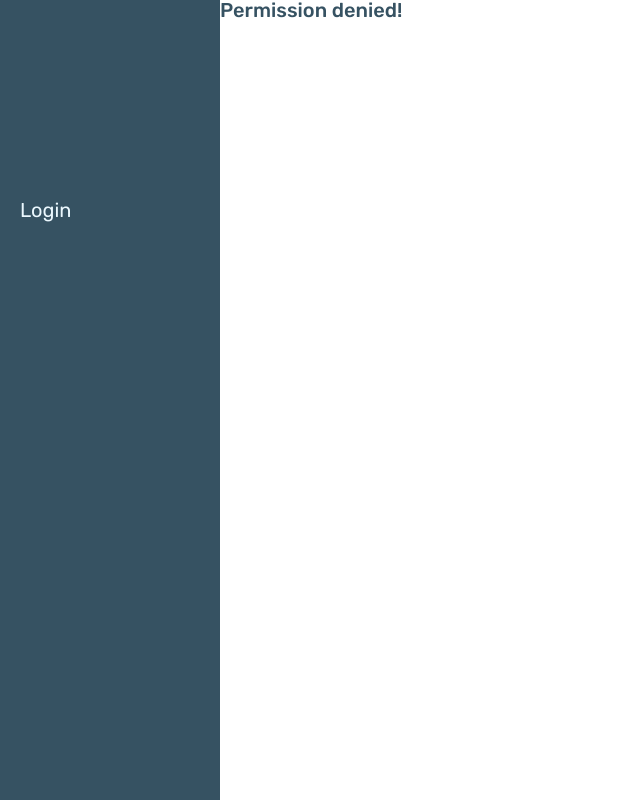
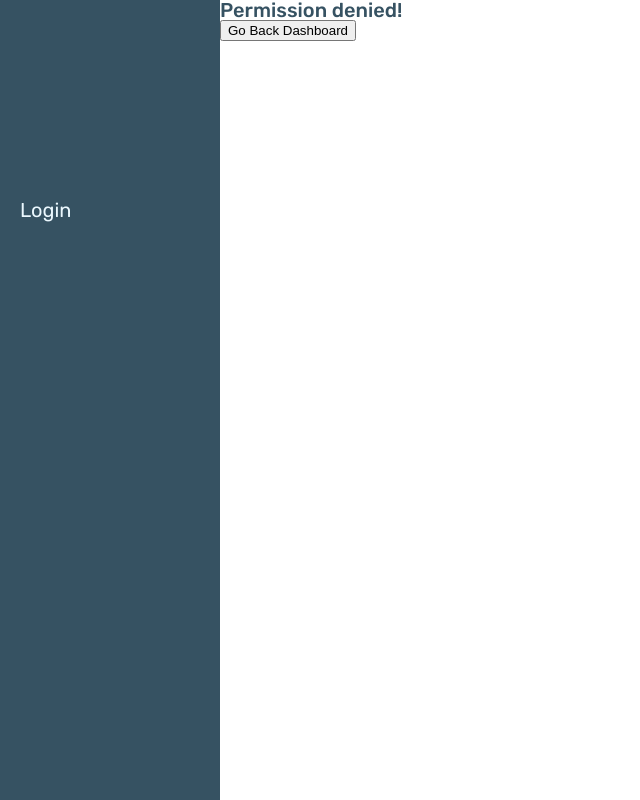
Before and after one commit to phucdo2601/LearnReactjsWithTypescript, a React (Create React App) app: page /denied in a window 1280 px wide. Shown: the top 800 px of the page, without its empty margins (0-640 px from the left). Built offline with nearby package versions, Linux system fonts and the light colour scheme.

Commit message:
change port of run local project and add send state of NavLink and Link in react-router b01

```diff
--- a/package.json
+++ b/package.json
@@ -18,7 +18,7 @@
     "web-vitals": "^2.1.4"
   },
   "scripts": {
-    "start": "react-scripts start",
+    "start": "set PORT=3006 && react-scripts start",
     "build": "react-scripts build",
     "test": "react-scripts test",
     "eject": "react-scripts eject"
--- a/src/components/NewUser.tsx
+++ b/src/components/NewUser.tsx
@@ -75,7 +75,7 @@ const NewUser = () => {
                             name="name"
                             onChange={handleChange}
                             value={newUser.name}
-                            placeholder="John Doe"
+                            placeholder={locationState1.userName}
                         />
                     </div>
                     <div className="new-user__form-group">
--- a/src/components/PermissionDenied.tsx
+++ b/src/components/PermissionDenied.tsx
@@ -1,10 +1,23 @@
 import React from 'react'
+import { useNavigate } from 'react-router-dom'
 
 const PermissionDenied = () => {
+    const navigate = useNavigate();
+
+    const goBackHomePage = () => {
+        navigate(`/dashboard`);
+    }
+
     return (
         <>
             <div className="tab1">
                 <h2>Permission denied!</h2>
+
+                <div>
+                    <button onClick={goBackHomePage} style={{
+                        cursor: 'pointer',
+                    }}>Go Back Dashboard</button>
+                </div>
             </div>
         </>
     )
--- a/src/components/Users.tsx
+++ b/src/components/Users.tsx
@@ -1,5 +1,5 @@
 import React, { useEffect, useState } from 'react'
-import { NavLink } from 'react-router-dom';
+import { NavLink, Link } from 'react-router-dom';
 import { UserType } from '../models/UserType';
 
 
@@ -22,7 +22,13 @@ const Users = (props: any) => {
             <div className="users">
 
                 <h1>All List Users</h1>
-                <NavLink to="/users/new" state={{ from: "all users", userName: "Phucdn" }}>Add a new User</NavLink>
+                {/* set state on NavLink of router -- cach nay tuong tu truyen id tren url nhung loi hon la co the truyen mot obj bao go nhieu phan tu */}
+                {/* <NavLink to="/users/new" state={{ from: "all users", userName: "Phucdn" }}>Add a new User</NavLink> */}
+
+                {/* set state on Link of router -- cach nay tuong tu truyen id tren url nhung loi hon la co the truyen mot obj bao go nhieu phan tu */}
+                <Link to="/users/new" state={{ from: "all users", userName: "Phuc Do Ngoc"}} >
+                    Add New User
+                </Link>
                 <div className="user__list">
                     {
                         users && users.map((user) => (
```
